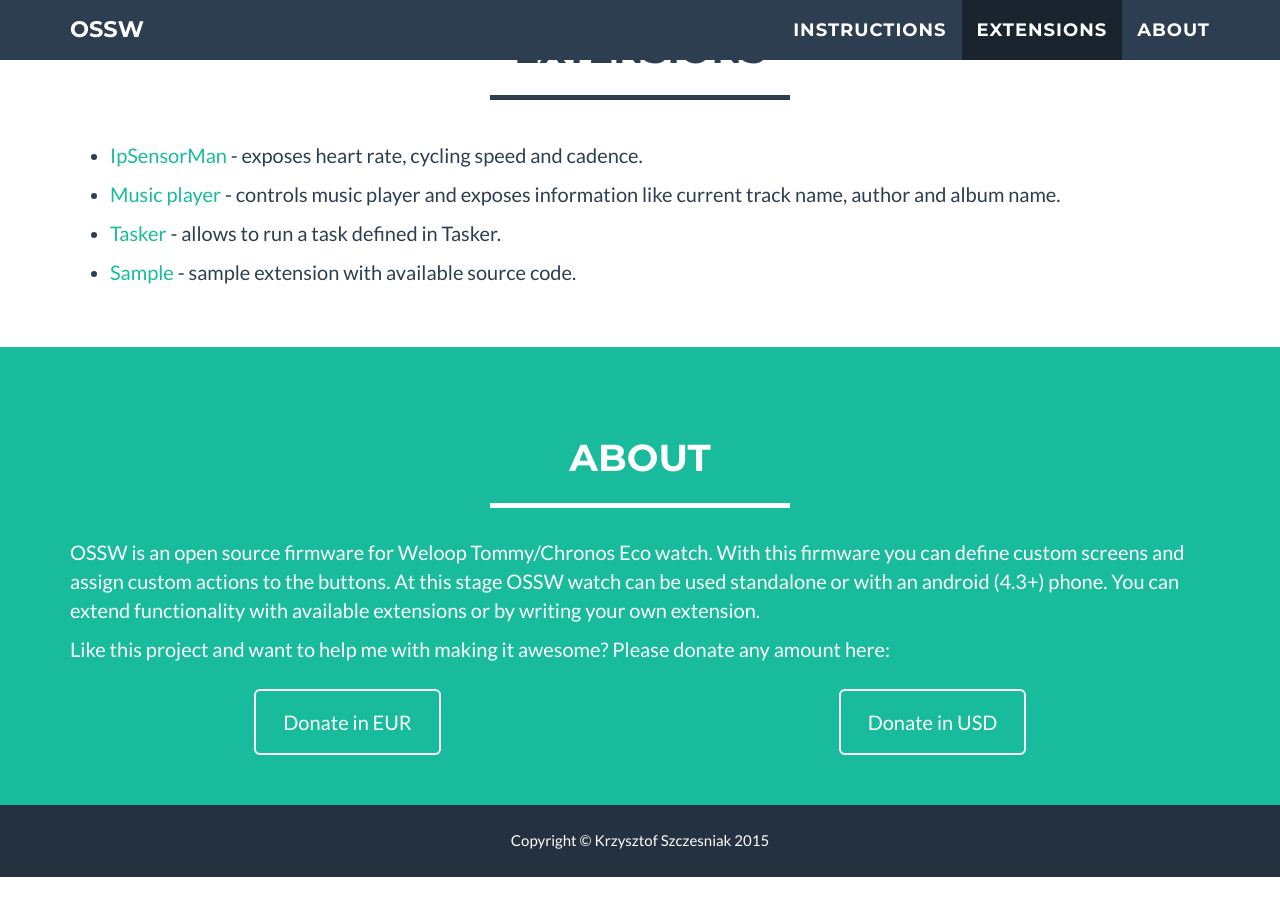
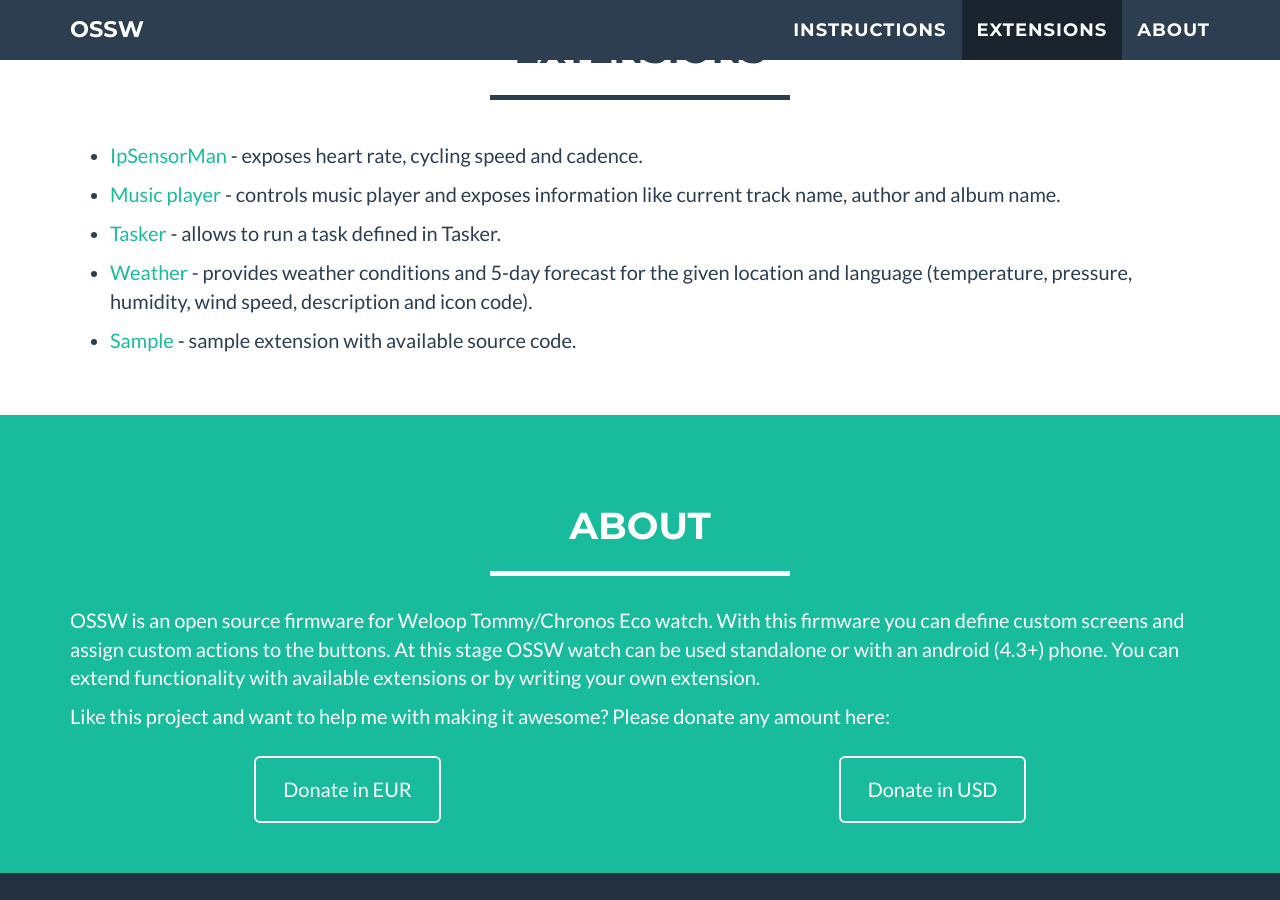
Before and after one commit to ossw/ossw.github.io, a Jekyll site: the page built from index.html, in a window 1280 px wide and 900 px high, scrolled down 724 px. Built offline with Jekyll 4.4.1, drawn with Linux system fonts in a browser that asks for light colours; before the commit the page ends 1601 px from its top, so only the background shows below that.

Commit message:
Add weather extension link

```diff
--- a/_includes/extensions.html
+++ b/_includes/extensions.html
@@ -16,6 +16,7 @@
                     	<li><p><a href="https://play.google.com/apps/testing/com.althink.android.ossw.plugins.ipsensorman" class="extension-link">IpSensorMan</a> - exposes heart rate, cycling speed and cadence.</p></li>
                     	<li><p><a href="https://play.google.com/apps/testing/com.althink.android.ossw.plugins.musicplayer" class="extension-link">Music player</a> - controls music player and exposes information like current track name, author and album name.</p></li>
                     	<li><p><a href="https://play.google.com/apps/testing/com.althink.android.ossw.plugins.tasker" class="extension-link">Tasker</a> - allows to run a task defined in Tasker.</p></li>
+                    	<li><p><a href="https://play.google.com/apps/testing/com.klapaucius.ossw.weather" class="extension-link">Weather</a> - provides weather conditions and 5-day forecast for the given location and language (temperature, pressure, humidity, wind speed, description and icon code).</p></li>
                     	<li><p><a href="https://play.google.com/apps/testing/com.althink.android.ossw.plugins.sample" class="extension-link">Sample</a> - sample extension with available source code.</p></li>
                     	<ul>
                     </p>
```
